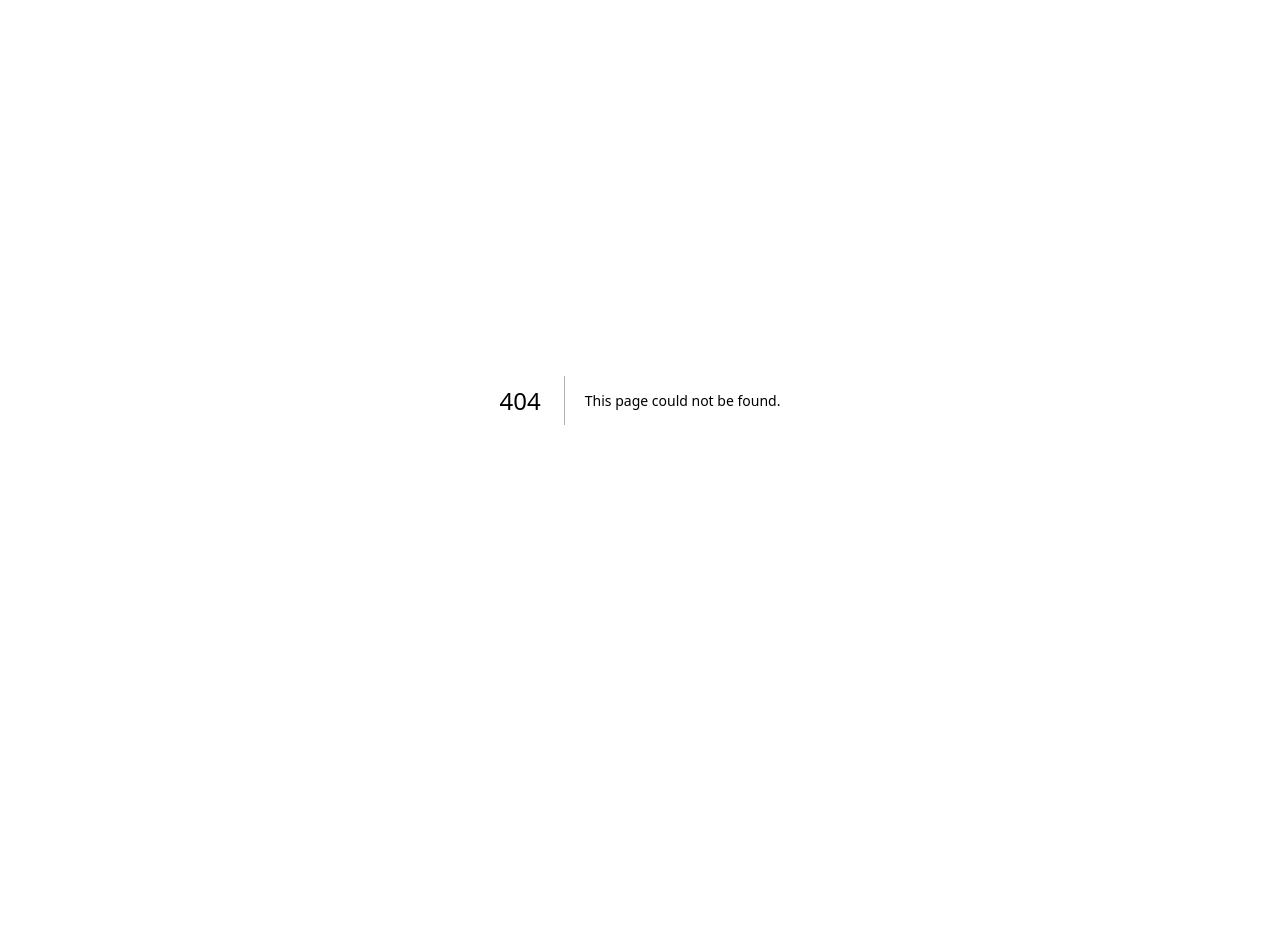
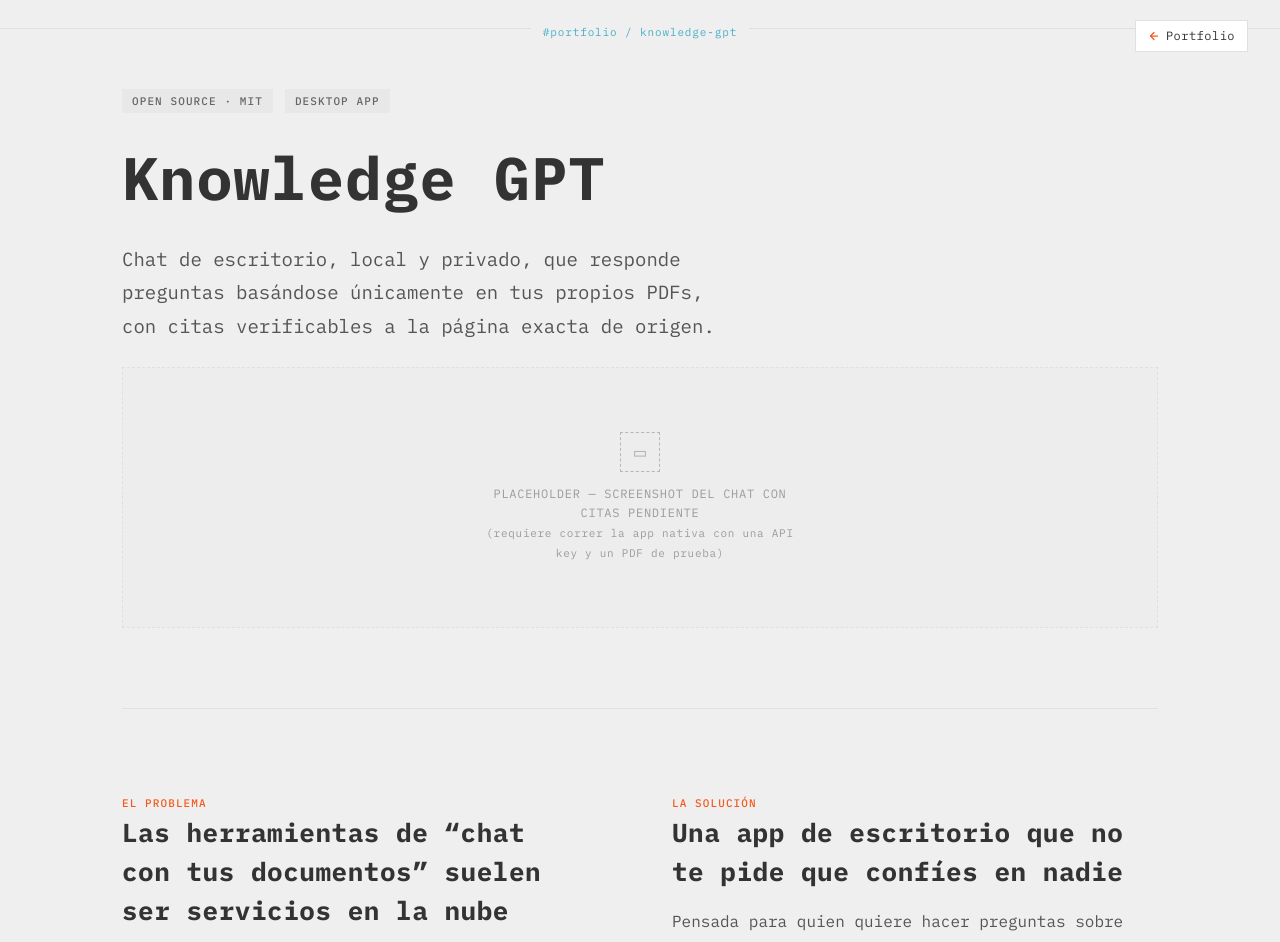
Before and after one commit to siempreotto/v0-otto-salvador-personal-site, a Next.js app: page /portfolio/knowledgegpt in a window 1280 px wide. Before the commit this address had no page. Shown: the top 942 px of the page. Before the commit the page ends 800 px from the top, so only its background shows below. Built offline with nearby package versions, Linux system fonts and the light colour scheme.

Commit message:
feat: rename "Proyectos" to "Portfolio" and update related paths
Co-authored-by: Otto Salvador <94873130+siempreotto@users.noreply.github.com>

```diff
--- a/app/page.tsx
+++ b/app/page.tsx
@@ -42,7 +42,7 @@ const buttonRows = [
   ],
   [
     { label: "Certificates", icon: FolderOpen, href: "#certificates" },
-    { label: "Proyectos", icon: Code, href: "/proyectos" },
+    { label: "Portfolio", icon: Code, href: "/portfolio" },
   ],
 ]
 
--- a/app/knowledgegpt/page.tsx
+++ b/app/portfolio/knowledgegpt/page.tsx
@@ -109,7 +109,7 @@ export default function KnowledgeGPTPage() {
         <div className="absolute top-1/2 left-0 right-0 h-px bg-border" />
         <div className="relative flex justify-center">
           <span className="bg-background px-3 text-[11px] tracking-[0.08em] text-cyan-600/70">
-            #proyectos / knowledge-gpt
+            #portfolio / knowledge-gpt
           </span>
         </div>
       </div>
@@ -117,11 +117,11 @@ export default function KnowledgeGPTPage() {
       {/* Back button */}
       <div className="absolute top-5 right-5 md:right-8">
         <Link
-          href="/proyectos"
+          href="/portfolio"
           className="inline-flex items-center gap-1.5 bg-white hover:bg-gray-50 border border-border px-3 py-1.5 text-[12px] tracking-[0.04em] text-foreground transition-colors"
         >
           <ArrowLeft className="w-3 h-3 text-accent" strokeWidth={2.5} />
-          Proyectos
+          Portfolio
         </Link>
       </div>
 
@@ -170,11 +170,11 @@ export default function KnowledgeGPTPage() {
               El problema
             </span>
             <h2 className="text-[22px] md:text-[26px] font-bold text-foreground tracking-[0.02em] text-balance">
-              Las herramientas de "chat con tus documentos" suelen ser servicios en la nube
+              Las herramientas de &ldquo;chat con tus documentos&rdquo; suelen ser servicios en la nube
             </h2>
             <p className="text-[15px] md:text-[16px] text-foreground-muted leading-[1.85]">
               Subes tus PDFs a un tercero, pagas una suscripción aparte del costo del modelo,
-              y confías en que el modelo no "alucine" respuestas que no están realmente en tus
+              y confías en que el modelo no &ldquo;alucine&rdquo; respuestas que no están realmente en tus
               documentos. Knowledge GPT ataca las tres cosas a la vez.
             </p>
           </div>
--- a/app/proyectos/page.tsx
+++ b/app/portfolio/page.tsx
@@ -4,9 +4,9 @@ import { ArrowLeft } from "lucide-react"
 import { ProjectCard } from "@/components/project-card"
 
 export const metadata: Metadata = {
-  title: "Proyectos — Otto Salvador",
+  title: "Portfolio — Otto Salvador",
   description:
-    "Proyectos personales y de código abierto construidos por Otto Salvador.",
+    "Personal and open-source projects built by Otto Salvador.",
 }
 
 const projects = [
@@ -15,11 +15,11 @@ const projects = [
     oneLiner:
       "Chat de escritorio local que responde preguntas sobre tus PDFs con citas verificables — sin nube, sin suscripción, con tu propia API key.",
     tags: ["Tauri", "React", "TypeScript", "Rust", "SQLite"],
-    href: "/knowledgegpt",
+    href: "/portfolio/knowledgegpt",
   },
 ]
 
-export default function ProyectosPage() {
+export default function PortfolioPage() {
   return (
     <main className="min-h-screen bg-background font-mono">
       {/* Section guide line */}
@@ -27,7 +27,7 @@ export default function ProyectosPage() {
         <div className="absolute top-1/2 left-0 right-0 h-px bg-border" />
         <div className="relative flex justify-center">
           <span className="bg-background px-3 text-[11px] tracking-[0.08em] text-cyan-600/70">
-            #proyectos
+            #portfolio
           </span>
         </div>
       </div>
@@ -46,11 +46,10 @@ export default function ProyectosPage() {
       <div className="mx-auto max-w-[1100px] px-5 md:px-6 lg:px-8 pt-8 pb-20">
         {/* Heading */}
         <h1 className="text-[clamp(38px,6vw,64px)] font-bold text-foreground tracking-[0.02em] mb-3">
-          Proyectos
+          Portfolio
         </h1>
         <p className="text-[15px] md:text-[16px] text-foreground-muted leading-[1.75] mb-12 max-w-2xl">
-          Proyectos personales y de código abierto. Herramientas que construí para resolver
-          problemas reales — principalmente los míos.
+          Personal and open-source projects. Tools I built to solve real problems — mostly my own.
         </p>
 
         {/* Projects grid */}
```
